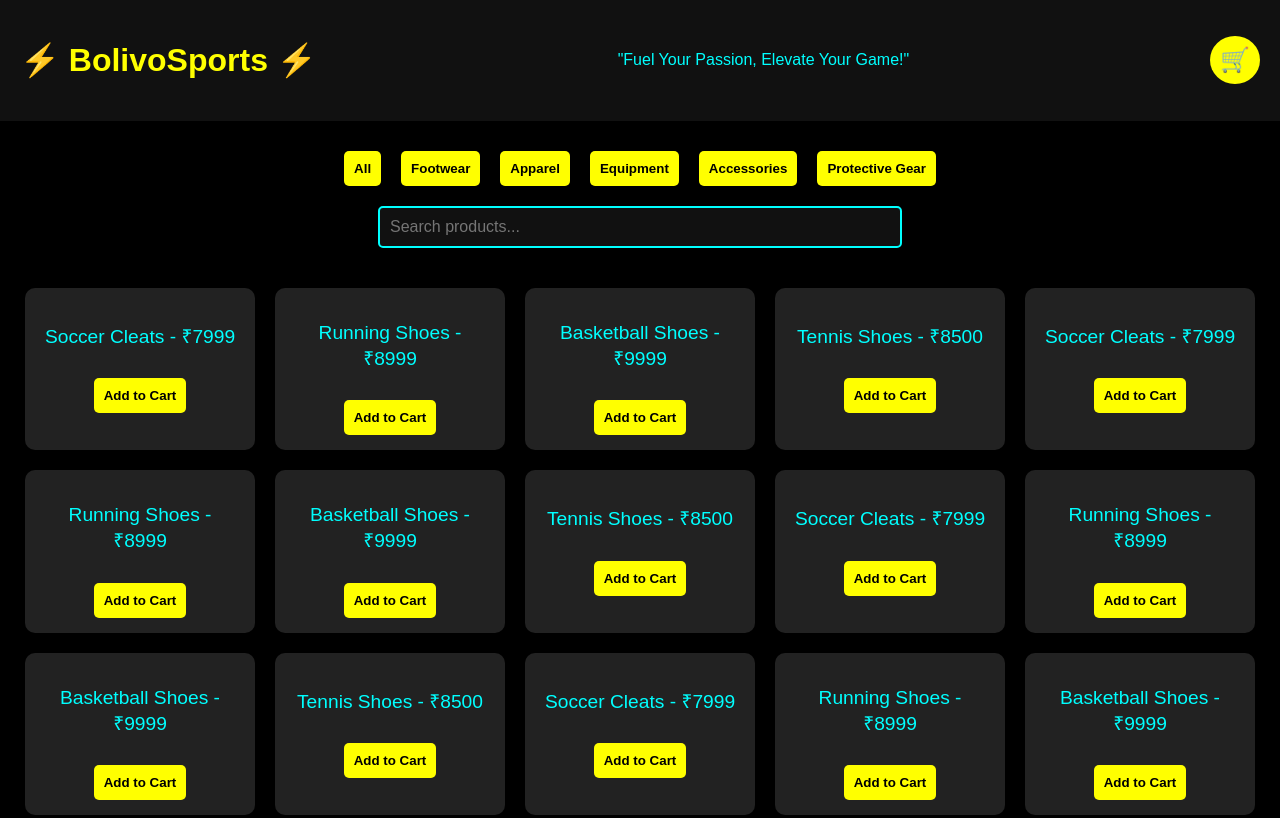
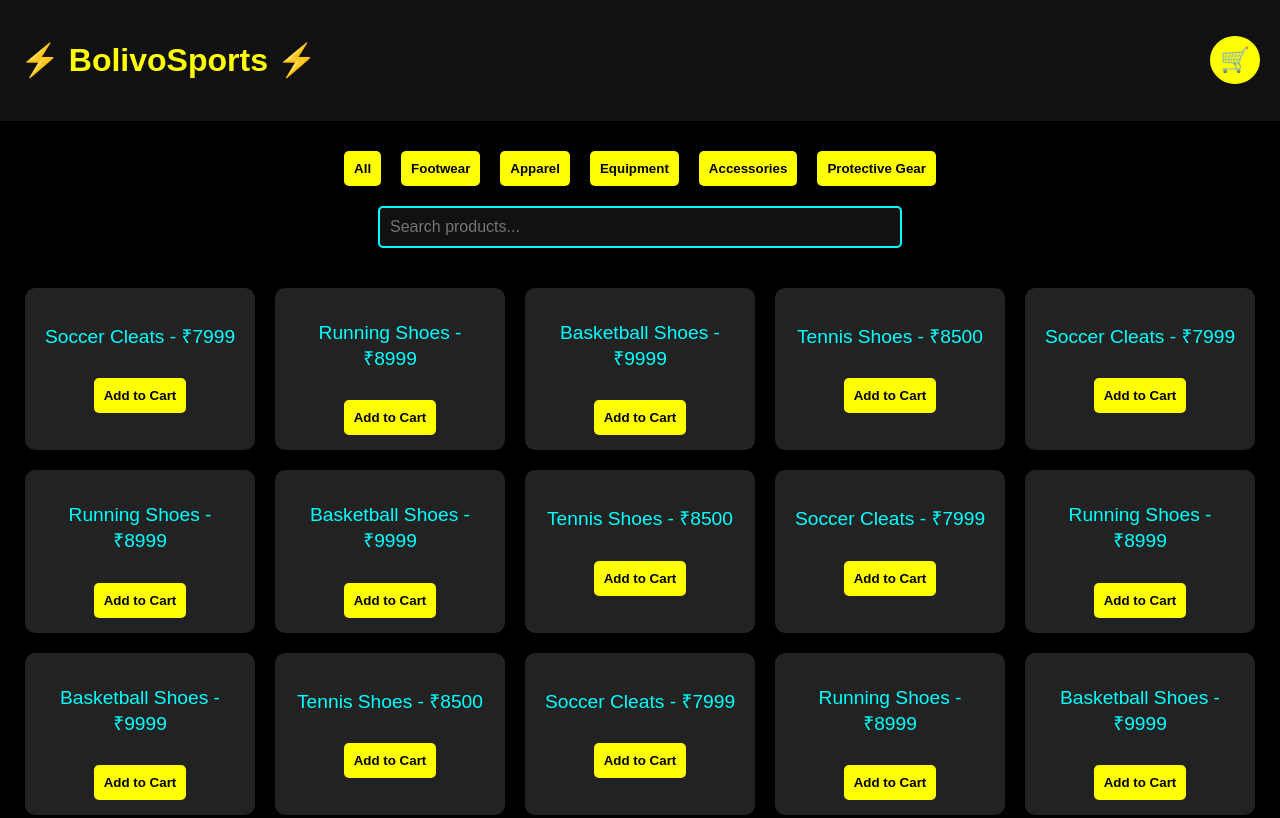
Before and after one commit to HSF237/bolivosports.com, a plain HTML site: page index.html in a window 1280 px wide. Shown: the top 818 px of the page. Drawn offline with Linux system fonts and the light colour scheme.

Commit message:
Update index.html

```diff
--- a/index.html
+++ b/index.html
@@ -116,9 +116,6 @@
 
     <header>
         <h1>⚡ BolivoSports ⚡</h1>
-        <div>
-        <p> "Fuel Your Passion, Elevate Your Game!"</p>
-      </div>
         <span class="cart-icon" onclick="toggleCart()">🛒</span>
     </header>
 
```
